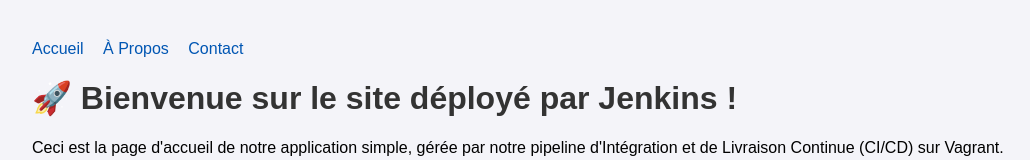
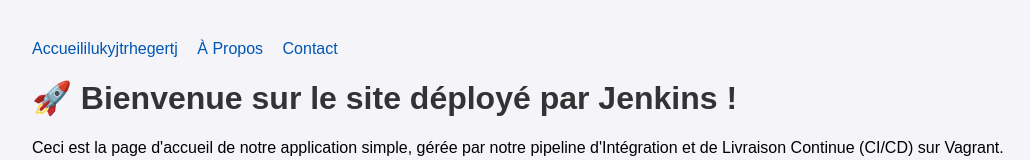
Before and after one commit to Fotsingkoutsingange/devops, a plain HTML site: page index.html in a window 1280 px wide. Shown: the top 160 px of the page, without its empty margins (8-1038 px from the left). Drawn offline with Linux system fonts and the light colour scheme.

Commit message:
Fix navigation link text in index.html

```diff
--- a/index.html
+++ b/index.html
@@ -11,7 +11,7 @@
 </head>
 <body>
     <nav>
-        <a href="index.html">Accueil</a>
+        <a href="index.html">Accueililukyjtrhegertj</a>
         <a href="about.html">À Propos</a>
         <a href="contact.html">Contact</a>
     </nav>
```
